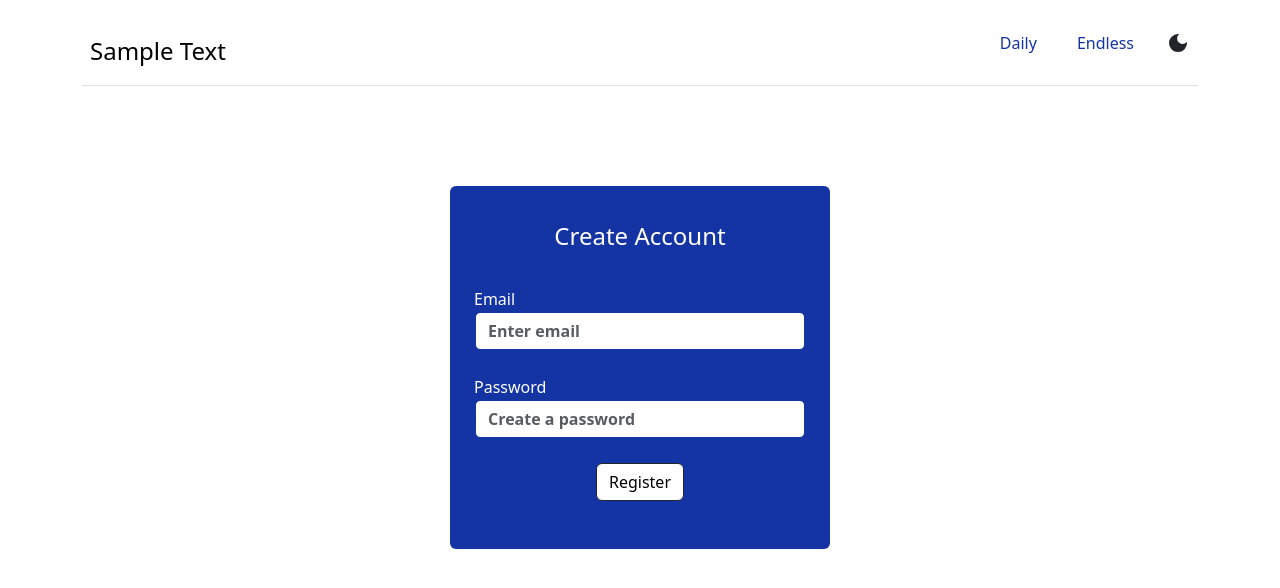
After one commit to am0307/NHL-Guess-the-Shot, a Flask app: page /register in a window 1280 px wide. The commit adds this page. Shown: the top 588 px of the page. Run offline with Flask 3, Linux system fonts and the light colour scheme; some libraries are stand-ins or nearby versions.

Commit message:
Add register form webpage (not functional)

```diff
--- a/api_cache.json
+++ b/api_cache.json
@@ -1,5 +1,5 @@
 {
-    "updated": "2026-10-03",
+    "updated": "2026-10-04",
     "players": {
         "Adam Fox": {
             "team": "NYR",
@@ -327,7 +327,6 @@
         }
     },
     "unused_daily_players": [
-        "Alex Ovechkin",
         "Auston Matthews",
         "Cole Caufield",
         "Connor Bedard",
@@ -346,5 +345,5 @@
         "Tage Thompson",
         "William Nylander"
     ],
-    "daily_name": "Tim Stützle"
+    "daily_name": "Alex Ovechkin"
 }
--- /dev/null
+++ b/forms.py
@@ -0,0 +1,9 @@
+from flask_wtf import FlaskForm
+from wtforms import StringField, SubmitField, PasswordField
+from wtforms.validators import DataRequired, URL
+
+# Registration form for new users
+class RegisterForm(FlaskForm):
+    email = StringField("Email", validators=[DataRequired()], render_kw={"placeholder": "Enter your email"})
+    password = PasswordField("Password", validators=[DataRequired()], render_kw={"placeholder": "Create a password"})
+    submit = SubmitField("Register")
--- a/main.py
+++ b/main.py
@@ -1,5 +1,7 @@
 import os, json
 from flask import Flask, render_template, session
+from flask_login import UserMixin, login_user, LoginManager, logout_user
+from flask_wtf.csrf import CSRFProtect
 from flask_bootstrap import Bootstrap5
 from nhl_api import get_player_info
 from age_calculator import find_age
@@ -7,6 +9,7 @@ from random import choice
 from zoneinfo import ZoneInfo
 from datetime import datetime
 from dotenv import load_dotenv
+from forms import RegisterForm
 
 load_dotenv("secrets.env") # Load env file
 
@@ -14,6 +17,8 @@ load_dotenv("secrets.env") # Load env file
 app = Flask(__name__)
 app.config["SECRET_KEY"] = os.getenv("FLASK_KEY")
 Bootstrap5(app)
+
+csrf = CSRFProtect(app) # CSRF protection for forms
 
 # Dictionary of NHL team abbreviations and their division/conference
 TEAM_DIVISIONS_CONFERENCES = {"ANA": ("Pacific", "Western"), "BOS": ("Atlantic", "Eastern"), "BUF": ("Atlantic", "Eastern"),
@@ -157,6 +162,13 @@ def endless_mode():
                            answer_name=answer_name,
                            players_to_use=session["players_to_use"])
 
+# Register route
+@app.route("/register", methods=["GET", "POST"])
+def register():
+    form = RegisterForm()
+
+    return render_template("register.html", form=form)
+
 # Run the app
 if __name__ == "__main__":
     app.run(debug=True) ### REMINDER: Change to False
--- a/static/style.css
+++ b/static/style.css
@@ -146,3 +146,16 @@ video {
 .flip {
   animation: flip 500ms ease forwards;
 }
+
+.account-form {
+  background-color: #1434A4;
+  border-color: #000000 !important;
+}
+
+.form-container {
+  margin-top: 100px;
+}
+
+.account-label {
+  color: white;
+}
--- a/templates/base.html
+++ b/templates/base.html
@@ -1,4 +1,3 @@
-{% from "bootstrap5/form.html" import render_form %}
 <!DOCTYPE html>
 <html lang="en">
 <head>
--- a/templates/endless.html
+++ b/templates/endless.html
@@ -1,2 +1 @@
-{% from "bootstrap5/form.html" import render_form %}
 {% extends "base.html" %}
--- a/templates/index.html
+++ b/templates/index.html
@@ -1,4 +1,3 @@
-{% from "bootstrap5/form.html" import render_form %}
 {% extends "base.html" %}
 
 {% block play_again_text %}
--- /dev/null
+++ b/templates/register.html
@@ -0,0 +1,59 @@
+{% from "bootstrap5/form.html" import render_form %}
+
+<!DOCTYPE html>
+<html lang="en">
+<head>
+    <!-- Load dark mode preference to prevent flashing -->
+    <script>
+
+        // Check if the user has a preference for dark mode by default/from a previous visit
+        const userPreference = window.matchMedia("(prefers-color-scheme: dark)").matches;
+        const isDarkModeOn = localStorage.getItem("darkmode")
+
+        if (isDarkModeOn === "active" || (userPreference && isDarkModeOn === null)) {
+            document.documentElement.setAttribute("data-bs-theme", "dark");
+        } else {
+            document.documentElement.setAttribute("data-bs-theme", "light");
+        }
+    </script>
+    <style>
+        .darkmode body { background: #222; }
+        .darkmode .light-only { display: none; }
+        html:not(.darkmode) .dark-only { display: none; }
+    </style>
+    <meta charset="UTF-8">
+    <meta name="viewport" content="width=device-width, initial-scale=1.0">
+    <title>Guess the Shot</title>
+
+    <!-- Bootstrap CSS -->
+    {{ bootstrap.load_css() }}
+
+    <link rel="stylesheet" href="{{ url_for('static', filename='style.css') }}">
+</head>
+<body>
+    {% include "header.html" %}
+
+    <!-- Registration Form -->
+    <div class="container">
+        <div class="row form-container justify-content-center align-items-center">
+            <form method="POST" action="{{ url_for('register') }}" class="col-lg-4 col-md-6 col-10 px-0 mx-auto account-form px-4 rounded">
+                {{ form.csrf_token }}
+                <h4 class="text-center account-label" style="margin-top: 36px; margin-bottom: 36px;">Create Account</h4>
+                <div class="mb-4">
+                    {{ form.email.label(class="account-label")}} <br>
+                    {{ form.email(class="form-control", placeholder="Enter email") }}
+                </div>
+                <div class="mb-4">
+                    {{ form.password.label(class="account-label") }} <br>
+                    {{ form.password(class="form-control", placeholder="Create a password") }}
+                </div>
+                <div class="mb-5 text-center">
+                    {{ form.submit(class="btn btn-dark", style="background-color: white; color: black;") }}
+                </div>
+            </form>
+        </div>
+    </div>
+
+    <!-- Load js file -->
+    <script src="{{ url_for('static', filename='js/theme-logic.js') }}"></script>
+</body>
```
